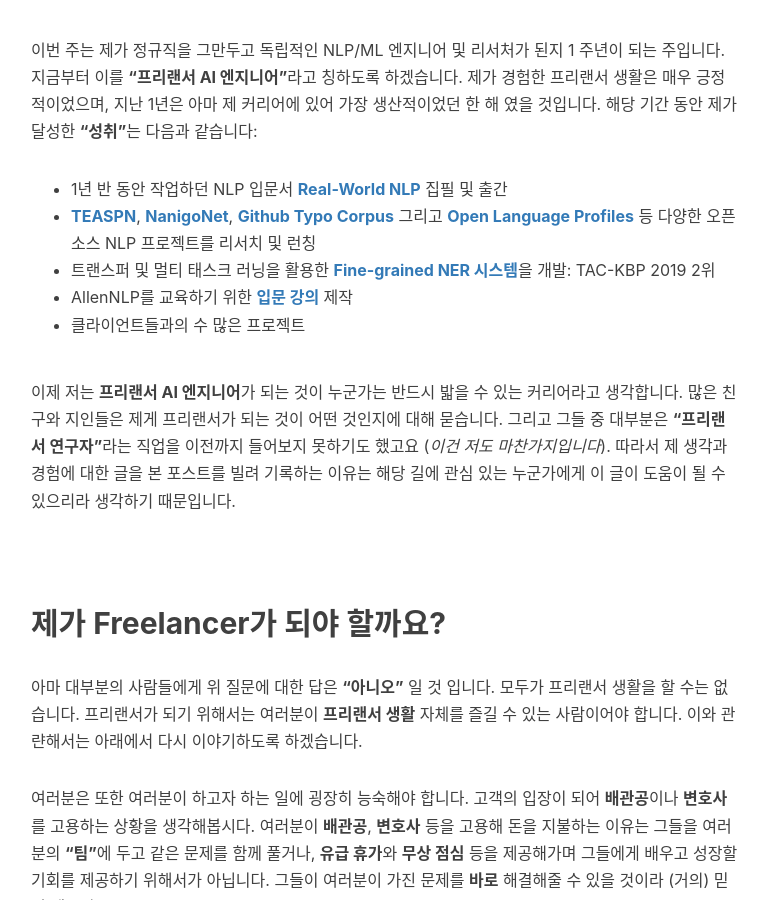
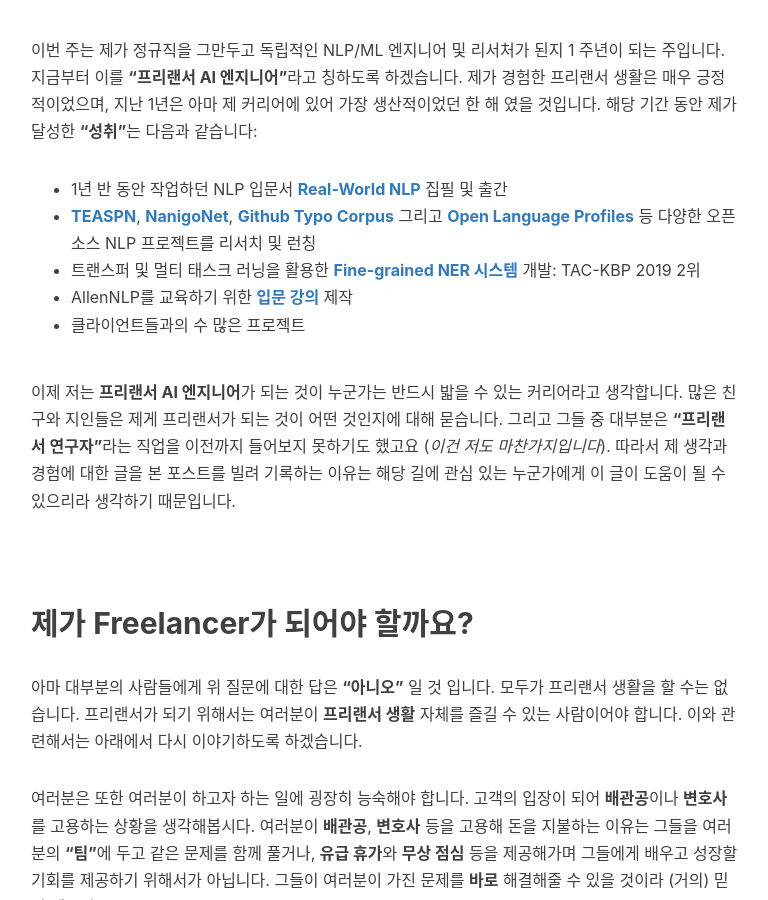
Before and after one commit to Huffon/huffon.github.io, a Jekyll site: the page built from _posts/2020-05-10-ai-freelancer.md, in a window 1280 px wide and 900 px high, scrolled down 1428 px. Shown: the whole window, without its empty margins (234-1002 px from the left). Built offline with Jekyll 4.4.1, drawn with Linux system fonts in a browser that asks for light colours; nearby versions of some CDN libraries; comment, search, counter and statistics services are not loaded; some of the changed text lies outside the part shown.

Commit message:
Fix typo

```diff
--- a/_posts/2020-05-10-ai-freelancer.md
+++ b/_posts/2020-05-10-ai-freelancer.md
@@ -13,7 +13,7 @@ tags:
 
 원글은 **미국에서의 프리랜서 생활**에 대해 다루고 있기는 하지만, 최근 한국에서도 인공지능과 관련해 많은 일자리가 생겨나고 있기 때문에 한국에서도 충분히 고려해볼 수 있는 상황의 이야기라고 생각합니다. AI와 관련해 프리랜서를 한 번이라도 고민해보신 분이라면 재밌게 읽으실 수 있을테니 편한 마음으로 읽어주시면 되겠습니다 :)
 
-P.S. **Masato**는 **한국 문화**와 **한국어**에도 아주 많은 관심을 가지고 있다고 합니다. 특히 **Duolingo**에서 근무하던 2018년에는 **Duolingo** 내 **한국어 코스**를 개발하기 위해 한 달 간 서울에서 머물며 한국어를 배운 이력도 있다고 합니다. 때문에 한국어 자연어 처리와 관련해서도 **협업 및 연구**를 하고 싶은 많다고 하며, 이와 관련해 관심 있으신 분들은 **Masato**에게 메일 (hagisan at gmail dot com) 을 주시는 것이 좋을 것 같습니다.
+P.S. **Masato**는 **한국 문화**와 **한국어**에도 아주 많은 관심을 가지고 있다고 합니다. 특히 **Duolingo**에서 근무하던 2018년에는 **Duolingo** 내 **한국어 코스**를 개발하기 위해 한 달 간 서울에서 머물며 한국어를 배운 이력도 있다고 합니다. 때문에 한국어 자연어 처리와 관련해서도 **협업 및 연구**를 하고 싶은 많다고 하며, 이와 관련해 관심 있으신 분들은 **Masato**에게 메일 (_hagisan at gmail dot com_) 을 주시는 것이 좋을 것 같습니다.
 
 <br/>
 
@@ -27,7 +27,7 @@ P.S. **Masato**는 **한국 문화**와 **한국어**에도 아주 많은 관심
 
 - 1년 반 동안 작업하던 NLP 입문서 [**Real-World NLP**](https://www.manning.com/books/real-world-natural-language-processing) 집필 및 출간
 - [**TEASPN**](https://www.teaspn.org/), [**NanigoNet**](https://github.com/mhagiwara/nanigonet), [**Github Typo Corpus**](https://github.com/mhagiwara/github-typo-corpus) 그리고 [**Open Language Profiles**](https://www.openlanguageprofiles.org/) 등 다양한 오픈 소스 NLP 프로젝트를 리서치 및 런칭
-- 트랜스퍼 및 멀티 태스크 러닝을 활용한 [**Fine-grained NER 시스템**](http://masatohagiwara.net/files/201911_TAC_KBP.pdf)을 개발: TAC-KBP 2019 2위
+- 트랜스퍼 및 멀티 태스크 러닝을 활용한 [**Fine-grained NER 시스템**](http://masatohagiwara.net/files/201911_TAC_KBP.pdf) 개발: TAC-KBP 2019 2위
 - AllenNLP를 교육하기 위한 [**입문 강의**](https://twitter.com/mhagiwara/status/1196851043021144065) 제작
 - 클라이언트들과의 수 많은 프로젝트
 
@@ -35,9 +35,9 @@ P.S. **Masato**는 **한국 문화**와 **한국어**에도 아주 많은 관심
 
 <br/>
 
-## 제가 Freelancer가 되야 할까요?
+## 제가 Freelancer가 되어야 할까요?
 
-아마 대부분의 사람들에게 위 질문에 대한 답은 **"아니오"** 일 것 입니다. 모두가 프리랜서 생활을 할 수는 없습니다. 프리랜서가 되기 위해서는 여러분이 **프리랜서 생활** 자체를 즐길 수 있는 사람이어야 합니다. 이와 관랸해서는 아래에서 다시 이야기하도록 하겠습니다.
+아마 대부분의 사람들에게 위 질문에 대한 답은 **"아니오"** 일 것 입니다. 모두가 프리랜서 생활을 할 수는 없습니다. 프리랜서가 되기 위해서는 여러분이 **프리랜서 생활** 자체를 즐길 수 있는 사람이어야 합니다. 이와 관련해서는 아래에서 다시 이야기하도록 하겠습니다.
 
 여러분은 또한 여러분이 하고자 하는 일에 굉장히 능숙해야 합니다. 고객의 입장이 되어 **배관공**이나 **변호사**를 고용하는 상황을 생각해봅시다. 여러분이 **배관공**, **변호사** 등을 고용해 돈을 지불하는 이유는 그들을 여러분의 **"팀"**에 두고 같은 문제를 함께 풀거나, **유급 휴가**와 **무상 점심** 등을 제공해가며 그들에게 배우고 성장할 기회를 제공하기 위해서가 아닙니다. 그들이 여러분이 가진 문제를 **바로** 해결해줄 수 있을 것이라 (거의) 믿기 때문이죠.
 
@@ -132,7 +132,7 @@ P.S. **Masato**는 **한국 문화**와 **한국어**에도 아주 많은 관심
 
 ![](/img/in-post/xkcd.png)
 
-지금까지 본 글은 "AI"와 거의 연관이 없는 내용을 다루었습니다. 저는 실제로 어떤 업무를 하고 있을까요? 지난 몇 년간 저는 **컨설턴트**, **엔지니어** 그리고 **연구자** 등 다양한 직업들을 경험했습니다. 어떤 클라이언트들에게 저는 미팅을 잡고 그들이 AI 프로젝트를 구현하기 위해 나아가야 할 방향에 대한 **조언**을 줍니다. 다른 클라이언트들에게는 계약직 소프트웨어 엔지니어로써 **코드**를 작성해줍니다. 또 다른 클라이언트들에게는 리서치를 함께 하고 **논문**을 공동 집필합니다. 그러나 대개는 위 **세 가지 작업이 혼합된 일**을 하는 것 같습니다.
+지금까지 본 글은 "AI"와 거의 연관이 없는 내용을 다루었습니다. 실제로 저는 어떤 업무를 하고 있을까요? 지난 몇 년간 저는 **컨설턴트**, **엔지니어** 그리고 **연구자** 등 다양한 직업들을 경험했습니다. 어떤 클라이언트들에게 저는 미팅을 잡고 그들이 AI 프로젝트를 구현하기 위해 나아가야 할 방향에 대한 **조언**을 줍니다. 다른 클라이언트들에게는 계약직 소프트웨어 엔지니어로써 **코드**를 작성해줍니다. 또 다른 클라이언트들에게는 리서치를 함께 하고 **논문**을 공동 집필합니다. 그러나 대개는 위 **세 가지 작업이 혼합된 일**을 하는 것 같습니다.
 
 제 생각에 현대의 머신러닝 작업은 **파트 타임**으로 수행하는 것이 보다 적합한 것 같습니다. 만약 여러분이 **큰 규모의 모델**을 개발 혹은 연구하고 있다면, 해당 모델을 훈련시키는데 수 시간-수 일이 소요되는 것은 매우 흔한 일일 것 입니다. 머신러닝 종사자들은 **모델을 훈련**시키고 **하이퍼 파라미터를 튜닝**하는데 얼만큼의 시간이 소요되는지 알고 있습니다.
 
```
Also changed, not shown: other parts of _posts/2020-05-10-ai-freelancer.md (+1 -1 lines).
